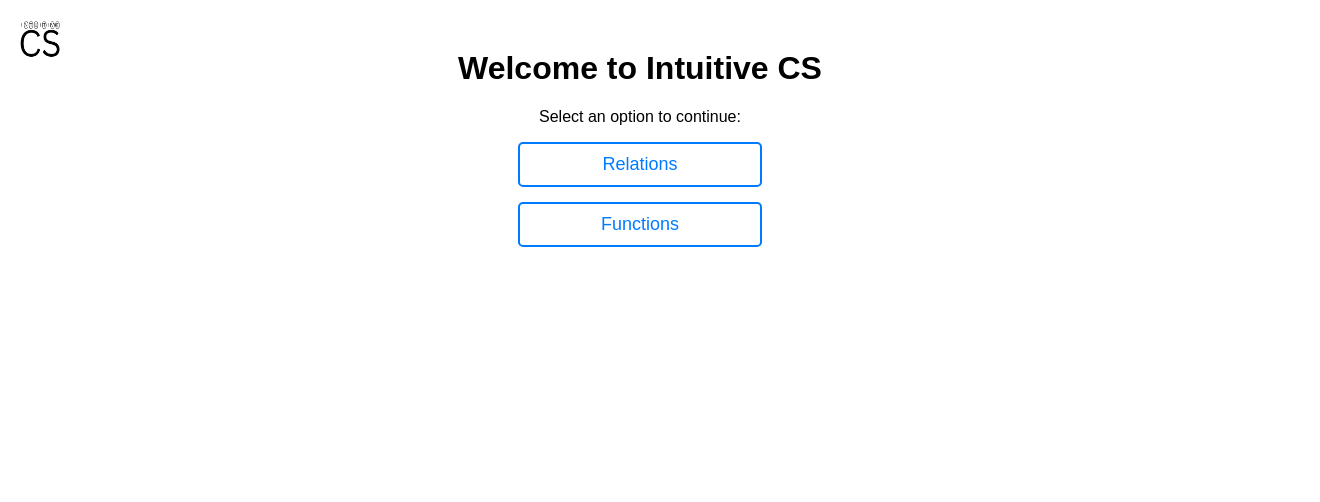
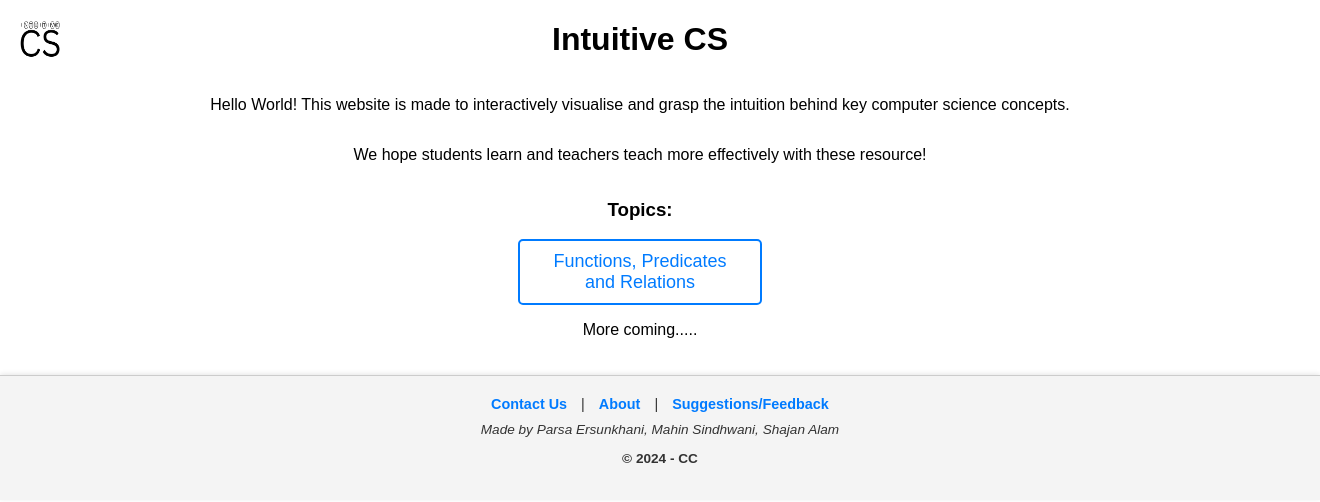
Before and after one commit to MahinSindhwani/IntuitiveCS, a React (Vite) app: page / in a window 1280 px wide. Shown: the top 502 px of the page, 1320 px wide, since content can reach past the window. Built offline with nearby package versions, Linux system fonts and the light colour scheme.

Commit message:
Major changes

```diff
--- a/src/App.jsx
+++ b/src/App.jsx
@@ -62,7 +62,7 @@ const App = () => {
     const calculatePositions = (count) => {
       const centerX = 400;
       const centerY = 300;
-      const radius = 200;
+      const radius = 250;
 
       if (count === 1) {
         return [{ x: centerX, y: centerY }];
@@ -162,6 +162,9 @@ const App = () => {
           onEdgesChange={onEdgesChange}
           onConnect={onConnect}
           fitView
+          fitViewOptions={{
+            padding: 0.3, // Adjust padding to control zoom level
+          }}
           nodeTypes={nodeTypes}
           edgeTypes={edgeTypes}
           style={{ backgroundColor: "#F7F9FB" }}
--- a/src/Functions.jsx
+++ b/src/Functions.jsx
@@ -166,6 +166,9 @@ const Functions = () => {
           onEdgesChange={onEdgesChange}
           onConnect={onConnect}
           fitView
+          fitViewOptions={{
+            padding: 0.5, // Adjust padding to control zoom level
+          }}
           edgeTypes={edgeTypes}
           nodeTypes={nodeTypes}
           style={rfStyle}
--- a/src/Home.jsx
+++ b/src/Home.jsx
@@ -3,14 +3,42 @@ import { Link } from "react-router-dom";
 
 const Home = () => {
   return (
-    <div id="home-container">
-      <h1>Welcome to Intuitive CS</h1>
-      <p>Select an option to continue:</p>
-      <div id="home-links">
-        <Link to="/app">Relations</Link>
-        <Link to="/functions">Functions</Link>
+    <>
+      <div id="home-container">
+        <h1>Intuitive CS</h1>
+        <p>
+          Hello World! This website is made to interactively visualise and grasp
+          the intuition behind key computer science concepts.
+        </p>
+        <p>
+          We hope students learn and teachers teach more effectively with these
+          resource!
+        </p>
+        <div>
+          <h3>Topics:</h3>
+          <span id="home-links">
+            <p>
+              <Link to="/FPRpage">Functions, Predicates and Relations</Link>
+            </p>
+            <p>More coming.....</p>
+          </span>
+        </div>
       </div>
-    </div>
+
+      {/* Footer Section */}
+      <footer id="footer-container">
+        <div className="footer-links">
+          <Link to="/contact">Contact Us</Link> | <Link to="/about">About</Link>{" "}
+          | <Link to="/feedback">Suggestions/Feedback</Link>
+        </div>
+        <p className="footer-credits">
+          Made by Parsa Ersunkhani, Mahin Sindhwani, Shajan Alam
+        </p>
+        <p className="footer-copyright">
+          &copy; {new Date().getFullYear()} - CC
+        </p>
+      </footer>
+    </>
   );
 };
 
--- a/src/index.css
+++ b/src/index.css
@@ -2,89 +2,170 @@
 
 @import url('./xy-theme.css');
 
-html,
-body {
+/* Global Styles */
+html, body {
   margin: 0;
+  padding: 0;
+  height: 100%;
+  display: flex;
   font-family: sans-serif;
-  box-sizing: border-box;
-  height: 100%;
-  width: 100%;
+  flex-direction: column;
 }
 
-#root,
-#app {
+#root, #app {
   width: 100%;
   height: 100%;
 }
 
-/* Layout and sidebar styling */
+/* Layout Styles */
 #layout {
   display: flex;
   width: 100vw;
   height: 100vh;
   box-sizing: border-box;
-  position: relative; /* Ensures that fixed elements like the hamburger menu are positioned relative to the layout */
+  position: relative;
 }
 
-/* Sidebar adjustments to prevent overlap with the hamburger menu */
+/* Sidebar Styles (Used in App.jsx and Functions.jsx) */
 #sidebar {
-  width: 300px;
+  width: 250px;
   background: #eee;
-  padding: 20px;
+  padding: 15px;
   box-sizing: border-box;
-  padding-top: 60px; /* Adds space for the hamburger menu */
+  padding-top: 60px;
+  overflow-y: auto;
 }
 
 #node-info {
-  margin-top: 40px;
+  margin-top: 20px;
+  font-size: 0.9rem;
 }
 
+/* Main Area Styles (Shared across components) */
 #main-area {
   flex: 1;
   display: flex;
   flex-direction: column;
   align-items: center;
   justify-content: center;
-  padding: 20px; /* Optional: Adds padding to the main area */
+  padding: 10px;
+  margin-left: 0;
 }
 
-/* App Container */
-#app-container {
+/* Home Component Styles */
+#home-container {
+  flex: 1;
   display: flex;
   flex-direction: column;
-  width: 90%;
-  height: 90%;
-  box-sizing: border-box;
+  align-items: center;
+  justify-content: center;
+  text-align: center;
+  padding-bottom: 20px;
 }
 
-#node-container {
-  flex: 1;
-  border: 1px solid #ccc;
-  border-radius: 10px;
-  overflow: hidden;
-  background: #fff;
-}
-
-#connections-info {
-  margin-top: 10px;
-  font-size: 1rem;
+#home-links a {
+  display: block;
+  margin: 15px auto;
+  padding: 10px 20px;
+  font-size: 18px;
+  color: #007bff;
+  text-decoration: none;
+  border: 2px solid #007bff;
+  border-radius: 5px;
+  width: 200px;
   text-align: center;
 }
 
-/* Counter Styling */
-.counter {
+#home-links a:hover {
+  background-color: #007bff;
+  color: white;
+}
+
+/* Footer Styles (Used in Home.jsx) */
+#footer-container {
+  width: 100%;
+  padding: 20px;
+  background-color: #f4f4f4;
+  border-top: 1px solid #ccc;
+  text-align: center;
+  font-size: 0.9rem;
+  color: #333;
+  box-shadow: 0 -1px 5px rgba(0, 0, 0, 0.1);
+}
+
+.footer-links {
+  margin-bottom: 10px;
+}
+
+.footer-links a {
+  text-decoration: none;
+  color: #007bff;
+  margin: 0 10px;
+  font-weight: bold;
+  font-size: 0.9rem;
+}
+
+.footer-links a:hover {
+  text-decoration: underline;
+}
+
+.footer-credits {
+  margin: 5px 0;
+  font-style: italic;
+  font-size: 0.85rem;
+}
+
+.footer-copyright {
+  font-weight: bold;
+  font-size: 0.85rem;
+}
+
+/* Dropdown Styles (Used in Dropdown.jsx) */
+.dropdown-container {
+  margin: 10px 0;
+  display: flex;
+  flex-direction: column;
+}
+
+.dropdown-header {
   display: flex;
   align-items: center;
-  gap: 10px;
+  justify-content: center;
+  gap: 8px;
 }
 
-#count {
-  width: 50px;
-  text-align: center;
+.dropdown-toggle {
+  background: none;
+  border: none;
   font-size: 1.2rem;
+  cursor: pointer;
+  padding: 0;
 }
 
-/* Custom Node Styling */
+.dropdown-toggle:hover {
+  color: #007bff;
+}
+
+.dropdown-content {
+  margin-top: 10px;
+  background-color: #f9f9f9;
+  border: 1px solid #ccc;
+  border-radius: 5px;
+  padding: 10px;
+}
+
+/* Visualization Styles (Used in FPRpage.jsx, App.jsx, and Functions.jsx) */
+.visualization {
+  height: 100%;
+  overflow: hidden;
+  display: flex;
+  align-items: center;
+  justify-content: center;
+  border: 2px solid #cccccc;
+  border-radius: 8px;
+}
+
+/* React Flow Node and Edge Styles */
 .customNode {
   background: transparent;
   border: none;
@@ -102,6 +183,190 @@ body {
   outline: none !important;
   box-shadow: none !important;
   border: none !important;
+}
+
+.react-flow__edge-path {
+  stroke: #293a42;
+  stroke-width: 3;
+}
+
+.react-flow__edge-path:hover {
+  stroke: white;
+}
+
+/* Hamburger Menu Styles (Used in HamburgerMenu.jsx) */
+.hamburger-icon {
+  position: fixed;
+  top: 20px;
+  left: 20px;
+  width: 40px;
+  height: 40px;
+  cursor: pointer;
+  z-index: 1001;
+  display: flex;
+  align-items: center;
+  justify-content: center;
+}
+
+.menu-overlay {
+  position: fixed;
+  top: 0;
+  left: 0;
+  width: 100%;
+  height: 100%;
+  background-color: rgba(0, 0, 0, 0.5);
+  visibility: hidden;
+  opacity: 0;
+  transition: opacity 0.3s ease, visibility 0.3s;
+  z-index: 1000;
+}
+
+.menu-overlay.open {
+  visibility: visible;
+  opacity: 1;
+}
+
+.sliding-menu {
+  position: fixed;
+  top: 0;
+  right: -250px;
+  width: 250px;
+  height: 100%;
+  background-color: #fff;
+  box-shadow: -2px 0 5px rgba(0, 0, 0, 0.5);
+  transition: right 0.3s ease;
+  z-index: 1001;
+  padding-top: 60px;
+}
+
+.sliding-menu.open {
+  right: 0;
+}
+
+.sliding-menu ul {
+  list-style-type: none;
+  padding: 0;
+  margin: 0;
+}
+
+.sliding-menu li {
+  padding: 15px 20px;
+  border-bottom: 1px solid #ccc;
+}
+
+.sliding-menu li a {
+  text-decoration: none;
+  color: #333;
+  font-size: 18px;
+  display: block;
+}
+
+.sliding-menu li a:hover {
+  background-color: #f0f0f0;
+}
+
+/* Responsive Adjustments */
+@media (max-width: 768px) {
+  #sidebar {
+    width: 250px;
+    padding: 15px;
+  }
+
+  .sliding-menu {
+    width: 200px;
+  }
+
+  .sliding-menu li a {
+    font-size: 16px;
+  }
+}
+
+.button-edge__label {
+  position: absolute;
+  pointer-events: all;
+  transform-origin: center;
+}
+
+.button-edge__button {
+  width: 25px;
+  height: 25px;
+  border: 2px solid #f7f9fb;
+  color: #333;
+  background-color: #f3f3f4;
+  cursor: pointer;
+  border-radius: 50%;
+  font-size: 14px;
+}
+
+.button-edge__button:hover {
+  background-color: #64b5f6;
+  color: #ffffff;
+}
+
+/* Custom Group Node Styling for Functions.jsx*/
+.react-flow__node-group[data-id="A"],
+.react-flow__node-group[data-id="B"] {
+  border: 2px solid #173264 !important;
+  border-radius: 50% / 40%;
+  background-color: rgba(207, 182, 255, 0.2) !important;
+  padding: 10px !important;
+  box-sizing: border-box;
+  width: 300px;
+  height: 150px;
+}
+
+.react-flow__node-group[data-id="A"] .react-flow__node-custom,
+.react-flow__node-group[data-id="B"] .react-flow__node-custom {
+  width: 10px;
+  height: 10px;
+  font-size: 10px;
+  border: 1px solid #4a90e2;
+  background-color: #ffffff;
+  border-radius: 50%;
+  text-align: center;
+  line-height: 50px;
+  display: flex;
+  align-items: center;
+  justify-content: center;
+}
+
+.react-flow__node-custom[data-parentid="A"],
+.react-flow__node-custom[data-parentid="B"] {
+  position: absolute;
+}
+
+.react-flow__edge-path {
+  stroke: #293a42;
+  stroke-width: 3;
+}
+
+.react-flow__edge.animated .react-flow__edge-path {
+  stroke-dasharray: none;
+}
+
+#mobile-message {
+  position: fixed;
+  top: 0;
+  left: 0;
+  width: 100%;
+  height: 100%;
+  background-color: rgba(0, 0, 0, 0.8);
+  color: white;
+  display: none;
+  justify-content: center;
+  align-items: center;
+  text-align: center;
+  font-size: 18px;
+  z-index: 9999;
+}
+
+.section {
+  margin: 20px 0;
+}
+
+.dropdown-header h3 {
+  margin: 0;
+  font-size: 1.2rem;
 }
 
 .customNodeBody {
@@ -154,6 +419,15 @@ body {
   transform: translateY(-50%);
 }
 
+.group-a-node .customHandle.target {
+  display: none !important;
+}
+
+/* Hide source handle for Group B nodes */
+.group-b-node .customHandle.source {
+  display: none !important;
+}
+
 .customNodeBody input {
   width: 100%;
   font-size: 1rem;
@@ -163,213 +437,6 @@ body {
   outline: none;
 }
 
-.react-flow__edge-path:hover {
-  stroke: white; /* Highlight teal on hover */
-}
-
-/* Hamburger Menu Styles */
-.hamburger-icon {
-  position: fixed;
-  top: 20px;
-  left: 20px;
-  width: 40px;
-  height: 40px;
-  cursor: pointer;
-  z-index: 1001; /* Ensures it's above other elements */
-  display: flex;
-  align-items: center;
-  justify-content: center;
-}
-
-.hamburger-icon img,
-.hamburger-icon svg {
-  width: 100%;
-  height: 100%;
-  color: #333; /* Adjust color if using SVG icons like react-icons */
-}
-
-/* Overlay for the Sliding Menu */
-.menu-overlay {
-  position: fixed;
-  top: 0;
-  left: 0;
-  width: 100%;
-  height: 100%;
-  background-color: rgba(0, 0, 0, 0.5);
-  visibility: hidden;
-  opacity: 0;
-  transition: opacity 0.3s ease, visibility 0.3s;
-  z-index: 1000;
-}
-
-.menu-overlay.open {
-  visibility: visible;
-  opacity: 1;
-}
-
-/* Sliding Menu */
-.sliding-menu {
-  position: fixed;
-  top: 0;
-  right: -250px; /* Hidden by default */
-  width: 250px;
-  height: 100%;
-  background-color: #fff;
-  box-shadow: -2px 0 5px rgba(0, 0, 0, 0.5);
-  transition: right 0.3s ease;
-  z-index: 1001;
-  padding-top: 60px; /* Space for the hamburger icon */
-}
-
-.sliding-menu.open {
-  right: 0;
-}
-
-.sliding-menu ul {
-  list-style-type: none;
-  padding: 0;
-  margin: 0;
-}
-
-.sliding-menu li {
-  padding: 15px 20px;
-  border-bottom: 1px solid #ccc;
-}
-
-.sliding-menu li a {
-  text-decoration: none;
-  color: #333;
-  font-size: 18px;
-  display: block;
-}
-
-.sliding-menu li a:hover {
-  background-color: #f0f0f0;
-}
-
-/* Ensure that the main content is below the hamburger menu */
-#main-area {
-  margin-left: 0; /* Reset if previously adjusted */
-}
-
-/* Responsive Adjustments (Optional) */
-@media (max-width: 768px) {
-  #sidebar {
-    width: 250px;
-    padding: 15px;
-  }
-
-  .sliding-menu {
-    width: 200px;
-  }
-
-  .sliding-menu li a {
-    font-size: 16px;
-  }
-}
-
-
-.button-edge__label {
-  position: absolute;
-  pointer-events: all;
-  transform-origin: center;
-}
-
-.button-edge__button {
-  width: 25px;
-  height: 25px;
-  border: 2px solid #f7f9fb;
-  color: #333;
-  background-color: #f3f3f4;
-  cursor: pointer;
-  border-radius: 50%;
-  font-size: 14px;
-}
-
-.button-edge__button:hover {
-  background-color: #64b5f6; /* Highlight color on hover */
-  color: #ffffff;
-}
-
-
-/* Example styles for Home.jsx */
-#home-container {
-  text-align: center;
-  margin-top: 50px;
-}
-
-#home-links a {
-  display: block;
-  margin: 15px auto;
-  padding: 10px 20px;
-  font-size: 18px;
-  color: #007bff;
-  text-decoration: none;
-  border: 2px solid #007bff;
-  border-radius: 5px;
-  width: 200px;
-  text-align: center;
-}
-
-#home-links a:hover {
-  background-color: #007bff;
-  color: white;
-}
-
-/* Group Node Styling */
-/* Group Node Styling for Functions Page */
-/* Oval Parent Node Styling */
-.react-flow__node-group[data-id="A"],
-.react-flow__node-group[data-id="B"] {
-  border: 2px solid #173264 !important;
-  border-radius: 50% / 40%; /* Adjust these values for a more pronounced oval shape */
-  background-color: rgba(207, 182, 255, 0.2) !important;
-  padding: 10px !important;
-  box-sizing: border-box;
-  width: 300px; /* Adjust width for oval */
-  height: 150px; /* Adjust height for oval */
-}
-
-
-/* Child Node Styling Scoped to Functions Page */
-.react-flow__node-group[data-id="A"] .react-flow__node-custom,
-.react-flow__node-group[data-id="B"] .react-flow__node-custom {
-  width: 10px; /* Reduce width */
-  height: 10px; /* Reduce height */
-  font-size: 10px; /* Adjust font size for smaller nodes */
-  border: 1px solid #4a90e2;
-  background-color: #ffffff;
-  border-radius: 50%; /* Make it a circle */
-  text-align: center;
-  line-height: 50px; /* Vertically center text */
-  box-sizing: border-box;
-  display: flex;
-  align-items: center; /* Center content horizontally and vertically */
-  justify-content: center;
-}
-
-
-/* Ensure Proper Positioning for Grouped Nodes */
-.react-flow__node-custom[data-parentid="A"],
-.react-flow__node-custom[data-parentid="B"] {
-  position: absolute;
-}
-
-.react-flow__edge-path {
-  stroke: #293a42; /* Match the color in App.jsx */
-  stroke-width: 3; /* Ensure proper stroke width */
-}
-
-.react-flow__edge-path.floating {
-  stroke: #293a42 !important;
-  stroke-width: 3 !important;
-}
-
-.react-flow__edge.animated .react-flow__edge-path {
-  stroke-dasharray: none; /* Disable dashed line */
-}
-
-/* Hide target handle for Group A nodes */
 .group-a-node .customHandle.target {
   display: none !important;
 }
@@ -378,20 +445,3 @@ body {
 .group-b-node .customHandle.source {
   display: none !important;
 }
-
-/* Mobile Message Styling */
-#mobile-message {
-  position: fixed;
-  top: 0;
-  left: 0;
-  width: 100%;
-  height: 100%;
-  background-color: rgba(0, 0, 0, 0.8);
-  color: white;
-  display: none; /* Hidden by default */
-  justify-content: center;
-  align-items: center;
-  text-align: center;
-  font-size: 18px;
-  z-index: 9999;
-}
--- a/src/main.jsx
+++ b/src/main.jsx
@@ -6,6 +6,7 @@ import App from "./App.jsx";
 import Home from "./Home.jsx";
 import Functions from "./Functions.jsx";
 import HamburgerMenu from "./HamburgerMenu.jsx";
+import FPR from "./FPRpage.jsx";
 
 function Main() {
   return (
@@ -13,8 +14,9 @@ function Main() {
       <HamburgerMenu />
       <Routes>
         <Route path="/" element={<Home />} />
-        <Route path="/app" element={<App />} />
-        <Route path="/functions" element={<Functions />} />
+        <Route path="/FPRpage" element={<FPR />} />
+        {/* <Route path="/app" element={<App />} />
+        <Route path="/functions" element={<Functions />} /> */}
       </Routes>
     </Router>
   );
```
Also changed, not shown: src/Dropdown.jsx (added, +27 -0 lines), src/FPRpage.jsx (added, +49 -0 lines), src/HamburgerMenu.jsx (+2 -7 lines).
